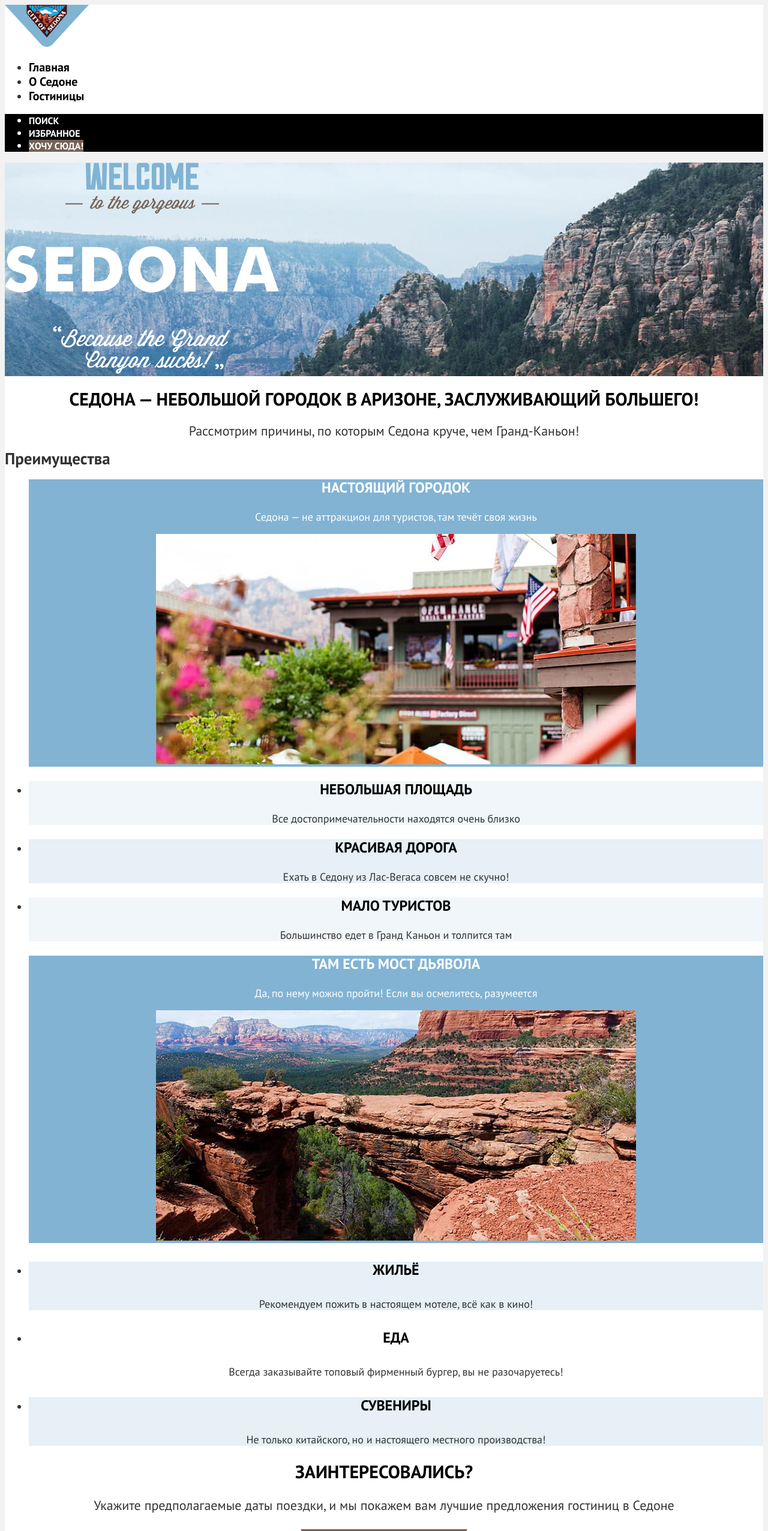
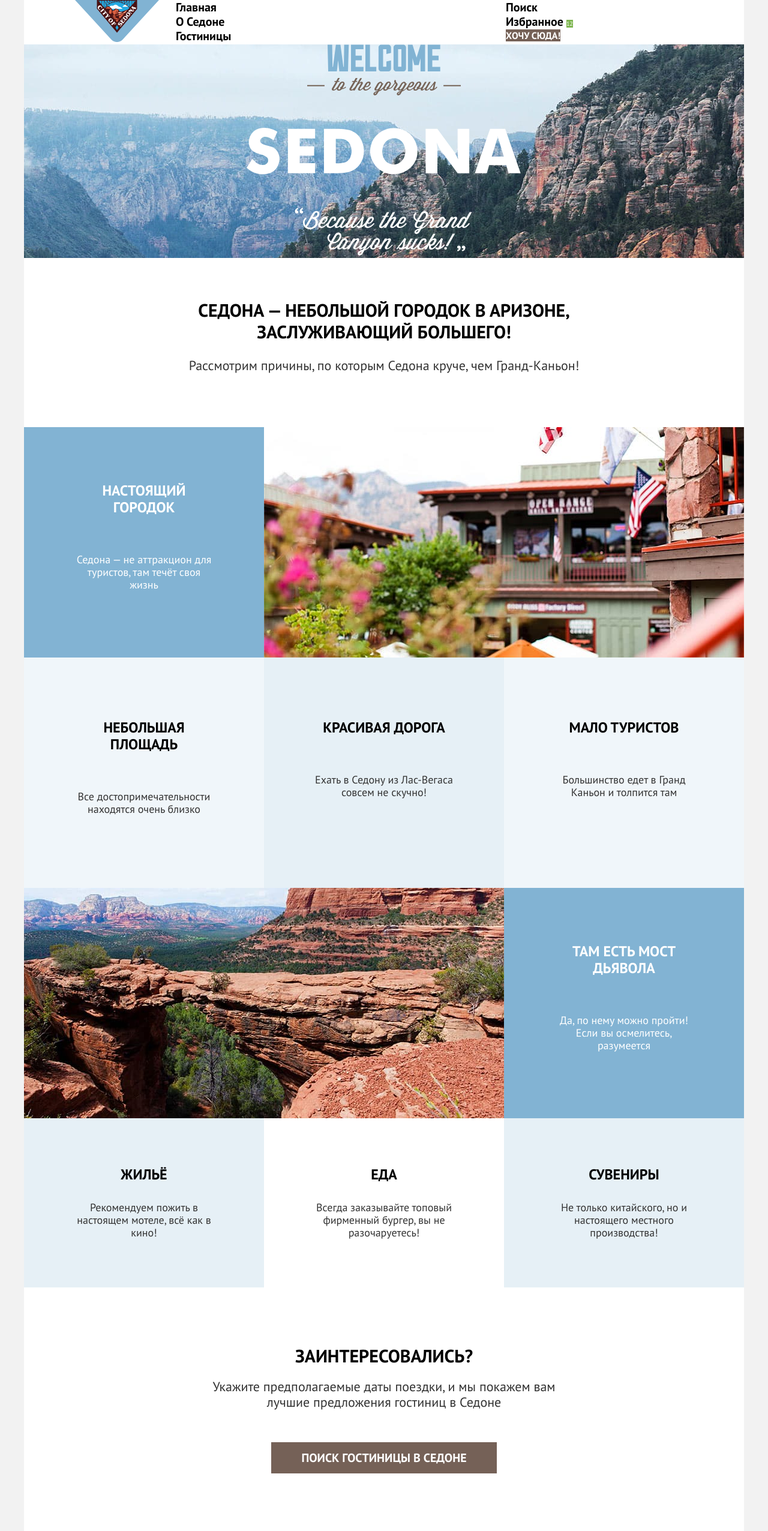
Before and after one commit to htmlacademy-htmlcss/2017247-sedona-35, a plain HTML site: page index.html in a window 1280 px wide. Shown: the top 2552 px of the page at 60% size. Drawn offline with Linux system fonts and the light colour scheme.

Commit message:
Создает сетку страниц и крупных блоков на флексах

```diff
--- a/index.html
+++ b/index.html
@@ -10,7 +10,7 @@
   </head>
 
   <body>
-
+    <div class="container">
       <!--ШАПКА ГЛАВНОЙ СТРАНИЦЫ-->
       <header class="page-header" data-test="header">
 
@@ -45,13 +45,13 @@
             <li class="navigation-user-item">
               <a class="navigation-user-link" href="#">
                 <span class="visually-hidden">Избранное</span>
+                <span class="quantity-value">12</span>
               </a>
             </li>
             <li class="navigation-user-item">
               <a class="navigation-user-link navigation-user-button" href="#">Хочу сюда!</a>
             </li>
           </ul>
-
         </nav>
 
       </header>
@@ -71,13 +71,15 @@
 
         <!--СПИСКИ ПРЕИМУЩЕСТВ-->
         <section class="advantages" data-test="advantages">
-
-        <h2 class="visually-hidden">Преимущества</h2>
+          <!--временно добавим атрибут hidden, чтобы заголовок не рушил сетку-->
+          <h2 class="visually-hidden" hidden>Преимущества</h2>
 
           <ul class="advantages-list">
             <li class="advantages-item image-item">
+              <div class="advantages-item-blue">
                 <h3 class="advantages-title">Настоящий городок</h3>
                 <p class="advantages-description">Седона — не аттракцион для туристов, там течёт своя жизнь</p>
+              </div>
               <img class="advantages-image" src="images/tavern.jpg" width="800" height="384"
                 alt="На фоне гор двухэтажная таверна с открытой верандой">
             </li>
@@ -94,10 +96,12 @@
               <p class="advantages-description">Большинство едет в Гранд Каньон и толпится там</p>
             </li>
             <li class="advantages-item image-item">
+              <img class="advantages-image" src="images/devils-bridge.jpg" width="800" height="384"
+                alt="Обзор тропы Моста Дьявола, которая представляет собой самую большую арку из природного песчаника">
+              <div class="advantages-item-blue">
                 <h3 class="advantages-title">Там есть мост дьявола</h3>
                 <p class="advantages-description">Да, по нему можно пройти! Если вы осмелитесь, разумеется</p>
-            <img class="advantages-image" src="images/devils-bridge.jpg" width="800" height="384"
-              alt="Обзор тропы Моста Дьявола, которая представляет собой самую большую арку из природного песчаника">
+              </div>
             </li>
           </ul>
 
@@ -106,9 +110,10 @@
               <h4 class="advantages-user-title">Жильё</h4>
               <p class="advantages-user-description">Рекомендуем пожить в настоящем мотеле, всё как в кино!</p>
             </li>
-          <li class="advantages-user-item item-white">
+            <li class="advantages-user-item">
               <h4 class="advantages-user-title">Еда</h4>
-            <p class="advantages-user-description">Всегда заказывайте топовый фирменный бургер, вы не разочаруетесь!</p>
+              <p class="advantages-user-description">Всегда заказывайте топовый фирменный бургер, вы не разочаруетесь!
+              </p>
             </li>
             <li class="advantages-user-item item-opacity0-20">
               <h4 class="advantages-user-title">Сувениры</h4>
@@ -122,9 +127,8 @@
         <section class="search" data-test="search">
 
           <h2 class="search-title">Заинтересовались?</h2>
-
-        <p class="search-description">Укажите предполагаемые даты поездки, и мы покажем вам лучшие предложения гостиниц
-          в Седоне</p>
+          <p class="search-description">Укажите предполагаемые даты поездки, и мы покажем вам лучшие предложения
+            гостиниц в Седоне</p>
           <a class="search-link button-search" href="#">Поиск гостиницы в Седоне</a>
 
         </section>
@@ -157,8 +161,8 @@
 
         <!--Контакты-->
         <section class="footer-contacts">
-
-        <h2 class="visually-hidden">Контакты</h2>
+          <!--временно добавим атрибут hidden, чтобы заголовок не рушил сетку-->
+          <h2 class="visually-hidden" hidden>Контакты</h2>
 
           <!--Ссылки на социальные сети-->
           <ul class="footer-contacts-social-list">
@@ -184,12 +188,14 @@
 
           <!--Логотип-ссылка на другой сайт-->
           <a class="footer-contacts-logo-htmlacademy-link" href="https://htmlacademy.ru">
-          <img class="logo" src="images/logo/logo-html-academy.svg" width="115" height="34" alt="Логотип HTML Academy">
+            <img class="logo-htmlacademy" src="images/logo/logo-html-academy.svg" width="115" height="34"
+              alt="Логотип HTML Academy">
           </a>
 
         </section>
 
       </footer>
+    </div>
 
   </body>
 
--- a/styles/styles.css
+++ b/styles/styles.css
@@ -14,12 +14,32 @@
   font-display: swap;
 }
 
+*,
+*::before,
+*::after {
+  box-sizing: border-box;
+}
+
+html {
+  height: 100%;
+}
+
 body {
+  margin: 0;
+  height: 100%;
   font-family: "PT Sans", "Arial", sans-serif;
   font-size: 18px;
   line-height: 21px;
   color: #333333;
   background-color: #F2F2F2;
+}
+
+.container {
+  display: flex;
+  flex-direction: column;
+  margin: 0 auto;
+  min-height: 100%;
+  width: 1200px;
 }
 
 .button {
@@ -37,44 +57,71 @@ body {
 /*ГЛАВНАЯ СТРАНИЦА*/
 /*ШАПКА*/
 .page-header {
+  display: flex;
+  justify-content: center;
   font-weight: 700;
   background-color: #ffffff;
 }
 
-/*НАВИГАЦИЯ*/
-.navigation a {
-  text-align: center;
+.logo-link {
+  width: 138px;
 }
 
-/*Ссылки на страницы сайта*/
-.navigation-link {
+/*НАВИГАЦИЯ*/
+.navigation {
+  display: flex;
+  width: 892px;
+}
+
+.navigation-list,
+.navigation-user-list {
+  margin: 0;
+  padding: 0;
+  list-style-type: none;
+}
+
+.navigation-list {
+  width: 456px;
+  margin-left: 30px;
+}
+
+.navigation-user-list {
+  width: 312px;
+  margin-left: auto;
+}
+
+.navigation-link,
+.navigation-user-link {
   font-size: 20px;
   line-height: 24px;
   color: #000000;
   text-decoration: none;
+  text-transform: capitalize;
 }
 
-.navigation-user-list {
+.quantity-value {
+  font-weight: 400;
+  font-size: 10px;
+  line-height: 10px;
+  text-align: center;
   color: #ffffff;
-  background-color: #000000;
+  background-color: #7DB54F;
 }
 
-/*Ссылки для пользователя*/
-.navigation-user-link {
+/*сылка-кнопка выбора "Хочу сюда"*/
+.navigation-user-button {
   font-size: 16px;
   line-height: 20px;
   color: #ffffff;
-  text-decoration: none;
+  background-color: #756157;
+  text-align: center;
   text-transform: uppercase;
 }
 
-/*сылка-кнопка выбора*/
-.navigation-user-button {
-  background-color: #756157;
-}
-
 /*ОСНОВНОЕ СОДЕРЖАНИЕ СТРАНИЦЫ*/
-.main-index {
+.main-index,
+.main-inner {
+  flex-grow: 1;
   background-color: #ffffff;
 }
 
@@ -85,6 +132,8 @@ body {
   color: #ffffff;
   background-size: 100% auto;
   background-repeat: no-repeat;
+  text-align: center;
+  margin-bottom: 69px;
 }
 
 /*Основной заголовок главной страницы*/
@@ -95,19 +144,52 @@ body {
   text-align: center;
   text-transform: uppercase;
   color: #000000;
+  margin-top: 0;
+  margin-bottom: 25px;
+  padding: 0 286px;
 }
 
 .hero-reasons {
   font-size: 22px;
   line-height: 26px;
   text-align: center;
+  margin-top: 0;
+  margin-bottom: 90px;
+  padding: 0 272px;
 }
 
 /*ПРЕИМУЩЕСТВА*/
+.advantages {
+  margin-bottom: 96px;
+}
+
+.advantages-list,
+.advantages-user-list {
+  margin: 0;
+  padding: 0;
+  display: flex;
+  flex-wrap: wrap;
+  list-style-type: none;
+}
+
 .advantages-item,
 .advantages-user-item {
+  width: 400px;
+  text-align: center;
+}
+
+.advantages-item {
+  padding: 103px 85px 121px;
+}
+
+.advantages-user-item {
+  padding: 80px 85px 81px;
+}
+
+.advantages-item-blue {
   background-color: #82B3D3;
-  text-align: center;
+  width: 400px;
+  padding: 92px 85px 111px;
 }
 
 /*Заголовки*/
@@ -118,10 +200,27 @@ body {
   line-height: 28px;
   color: #000000;
   text-transform: uppercase;
+  margin: 0;
+}
+
+.advantages-title {
+  margin-bottom: 62px;
+}
+
+.advantages-user-title {
+  margin-bottom: 30px;
+}
+
+.advantages-description,
+.advantages-user-description {
+  margin: 0;
 }
 
 .image-item {
   color: #ffffff;
+  width: 100%;
+  display: flex;
+  padding: 0;
 }
 
 .image-item h3 {
@@ -136,15 +235,13 @@ body {
   background-color: rgba(131, 179, 211, 0.2);
 }
 
-.item-white {
-  background-color: #ffffff;
-}
-
 /*ПОИСК*/
 .search {
   font-size: 22px;
   line-height: 26px;
   text-align: center;
+  padding: 0 304px;
+  margin-bottom: 96px;
 }
 
 /*Заголовок*/
@@ -154,10 +251,18 @@ body {
   line-height: 36px;
   text-transform: uppercase;
   color: #000000;
+  margin-top: 0;
+  margin-bottom: 20px;
+}
+
+.search-description {
+  margin-top: 0;
+  margin-bottom: 54px;
 }
 
 /*Ссылка-кнопка поиска*/
 .button-search {
+  display: block;
   font-weight: 700;
   font-size: 20px;
   line-height: 36px;
@@ -165,6 +270,9 @@ body {
   text-decoration: none;
   color: #ffffff;
   background-color: #756157;
+  margin: 0 auto;
+  width: 376px;
+  padding: 8px 50px;
 }
 
 /*ПОДПИСКА*/
@@ -174,6 +282,8 @@ body {
   background-image: url("../images/subscription-background.jpg");
   background-size: 100% auto;
   background-repeat: no-repeat;
+  text-align: center;
+  padding: 96px 258px 104px;
 }
 
 /*Заголовок*/
@@ -182,12 +292,15 @@ body {
   font-size: 30px;
   line-height: 36px;
   text-transform: uppercase;
+  margin-top: 0;
+  margin-bottom: 20px;
 }
 
 .subscribe-description {
   font-size: 22px;
   line-height: 26px;
-  text-align: center;
+  margin-top: 0;
+  margin-bottom: 54px;
 }
 
 /*Поле ввода*/
@@ -210,9 +323,22 @@ body {
 /*ПОДВАЛ*/
 .page-footer {
   background-color: #ffffff;
+  padding: 35px 70px;
 }
 
 /*КОНТАКТЫ*/
+.footer-contacts {
+  display: flex;
+  align-items: center;
+}
+
+.footer-contacts-social-list {
+  margin: 0;
+  padding: 0;
+  list-style-type: none;
+  width: 184px;
+}
+
 .footer-contacts a {
   color: #000000;
   text-decoration: none;
@@ -224,14 +350,15 @@ body {
   line-height: 40px;
   text-align: center;
   text-transform: uppercase;
+  width: 720px;
+  margin-right: auto;
+}
+
+.footer-contacts-logo-htmlacademy-link {
+  width: 115px;
 }
 
 /*СТРАНИЦА КАТАЛОГА*/
-/*ОСНОВНОЕ СОДЕРЖАНИЕ СТРАНИЦЫ*/
-.main-inner {
-  background-color: #ffffff;
-}
-
 /*ФИЛЬТРЫ*/
 .filter-content {
   color: #ffffff;
@@ -239,6 +366,7 @@ body {
   background-image: url("../images/catalog-background.jpg");
   background-size: 100% auto;
   background-repeat: no-repeat;
+  padding: 35px 70px 70px;
 }
 
 /*Основной заголовок страницы каталога*/
@@ -246,9 +374,17 @@ body {
   font-weight: 700;
   font-size: 60px;
   line-height: 78px;
+  margin-top: 0;
+  margin-bottom: 8px;
 }
 
 /*Хлебные крошки*/
+.filter-content-header-breadcrumbs-list {
+  margin: 0;
+  padding: 0;
+  list-style-type: none;
+}
+
 .filter-content-header-breadcrumbs-link {
   color: inherit;
   font-size: 16px;
@@ -261,6 +397,7 @@ body {
   font-size: 20px;
   line-height: 24px;
   text-transform: capitalize;
+  margin: 0;
 }
 
 .filter-content-filter-group-list {
@@ -274,6 +411,16 @@ body {
 }
 
 /*КАТАЛОГ*/
+.catalog {
+  display: flex;
+  flex-direction: column;
+  align-items: center;
+}
+
+.sorting-wrapper {
+  width: 1060px;
+}
+
 .catalog-result {
   font-weight: 700;
   font-size: 30px;
@@ -289,6 +436,13 @@ body {
 }
 
 /*Карточки товара*/
+.catalog-product-list {
+  width: 1060px;
+  margin: 0;
+  padding: 0;
+  list-style-type: none;
+}
+
 .catalog-product-card-link {
   text-decoration: none;
   color: #000000;
@@ -329,6 +483,13 @@ body {
 }
 
 /*ПАГИНАЦИЯ*/
+.catalog-pagination-list {
+  width: 1060px;
+  margin: 0;
+  padding: 0;
+  list-style-type: none;
+}
+
 .catalog-pagination-link {
   background-color: #82B3D3;
   color: #ffffff;
@@ -356,10 +517,17 @@ body {
 }
 
 /*ПОДПИСКА*/
+.subscribe {
+  text-align: center;
+  padding: 96px 258px 104px;
+}
+
 .subscribe-title {
   font-weight: 700;
   font-size: 30px;
   line-height: 36px;
   color: #000000;
   text-transform: uppercase;
+  margin-top: 0;
+  margin-bottom: 20px;
 }
```
Also changed, not shown: catalog.html (+16 -10 lines). Lines whose indentation alone changed are shown as unchanged.
